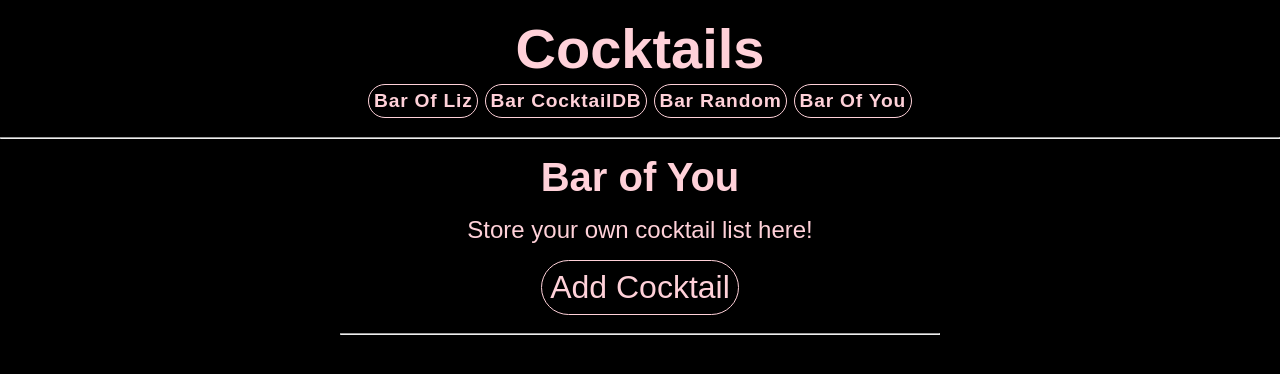
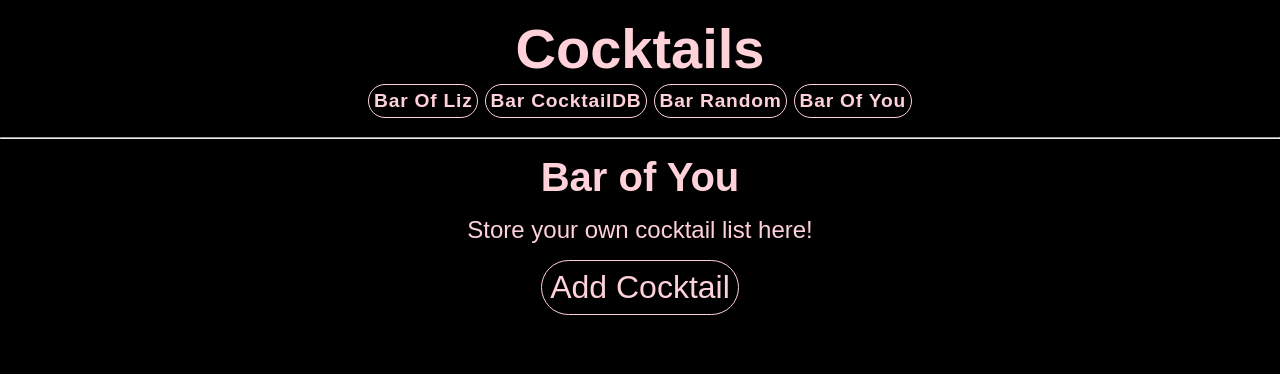
Before and after one commit to ESedrak/cocktail-list, a React (Create React App) app: page /You in a window 1280 px wide. Shown: the top 374 px of the page. Built offline with nearby package versions, Linux system fonts and the light colour scheme; a web font is replaced by a local one.

Commit message:
slight layout changes to displayyourcocktail

```diff
--- a/src/components/displayCocktails/DisplayYourCocktail.js
+++ b/src/components/displayCocktails/DisplayYourCocktail.js
@@ -3,10 +3,9 @@ import "../barOfYou/You.css";
 function DisplayYourCocktail({ cocktailInfo, allIngredients, deleteCocktail }) {
 	return (
 		<section className="DisplayYourCocktail">
-			<hr />
 			{cocktailInfo.map((details, index) => (
 				<div key={`${details} - ${index}`} className="DisplayOneCocktail">
-					<div key={index}>
+					<div>
 						<h3 className="Cocktail-drink-name">{details.drinkName}</h3>
 						<div className="Cocktail-process">
 							<ul className="Cocktail-ingredients" role="presentation">
```
